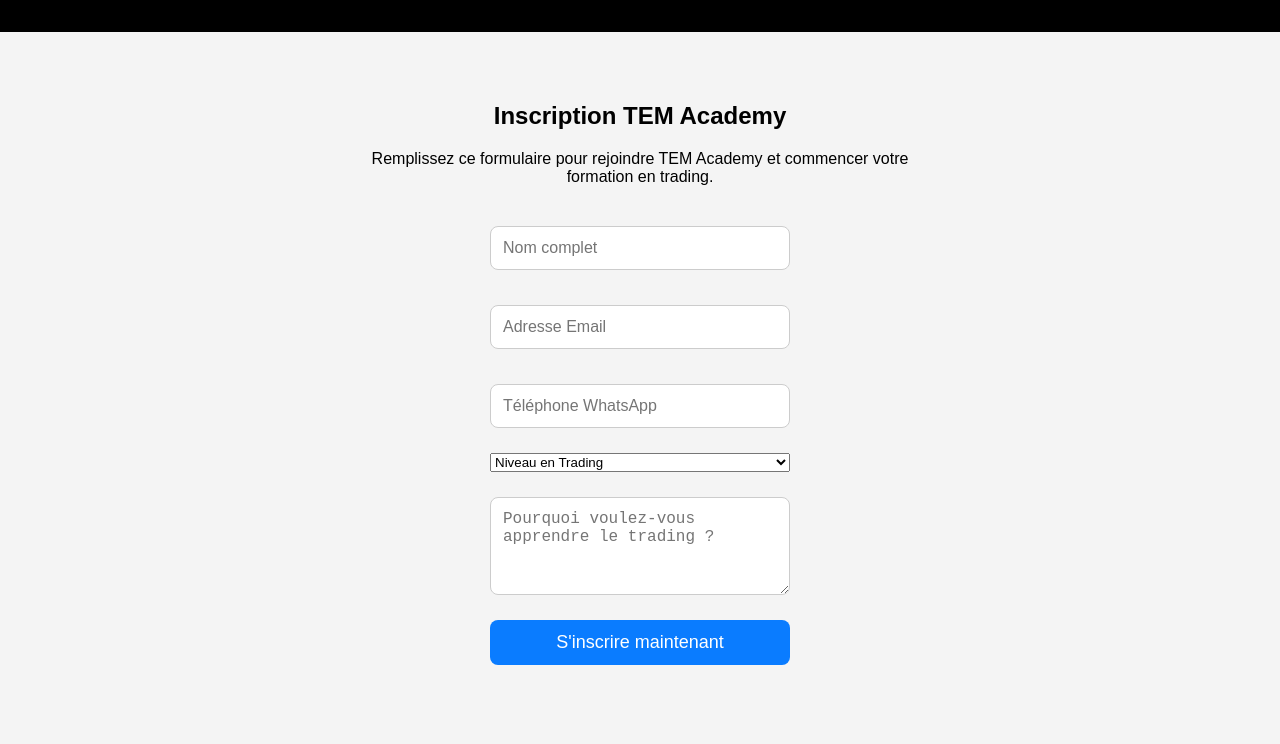
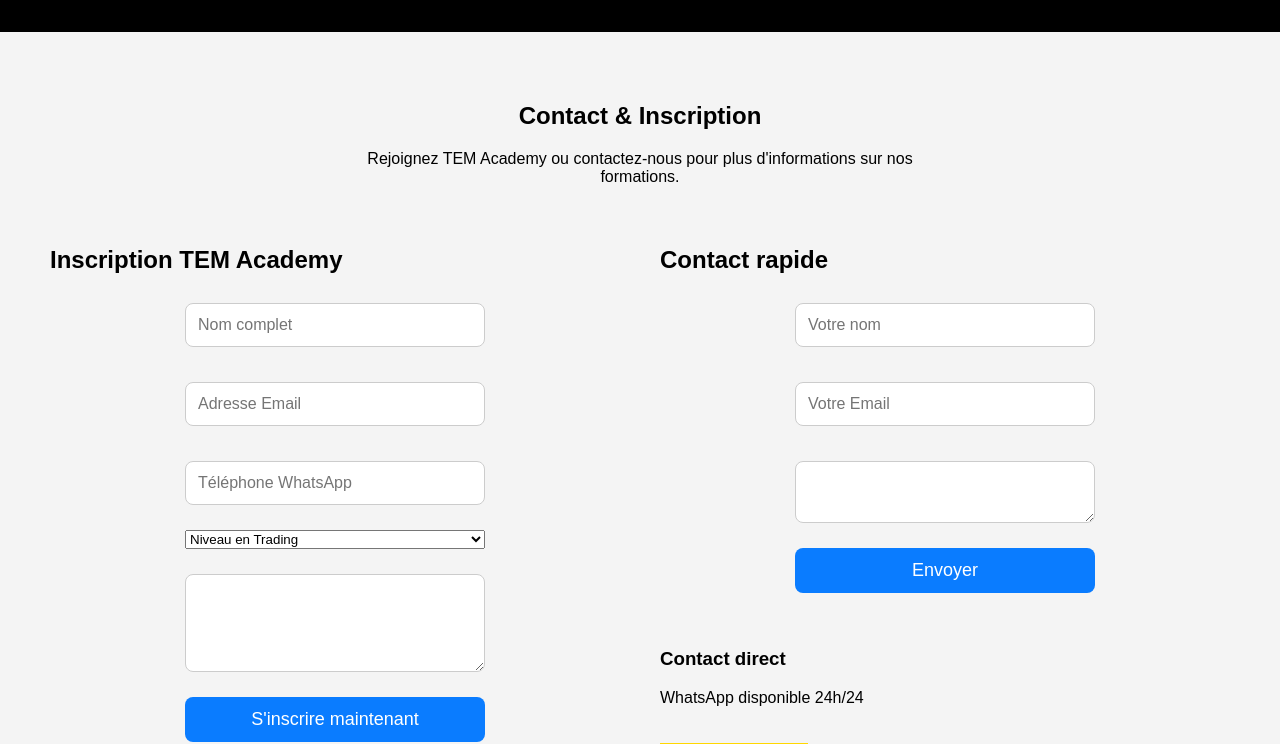
Before and after one commit to dtsdave7-sketch/index.html, a plain HTML site: page contact.html in a window 1280 px wide. Shown: the part 66-810 px from the top of the page. Drawn offline with Linux system fonts and the light colour scheme.

Commit message:
Update contact.html

```diff
--- a/contact.html
+++ b/contact.html
@@ -74,74 +74,116 @@
 <section class="page">
 
 
-<!-- FORM INSCRIPTION ANLE -->
-
 <h1 style="text-align:center;">
-Inscription TEM Academy
+Contact & Inscription
 </h1>
 
 <p style="text-align:center;max-width:600px;margin:auto;">
 
-Remplissez ce formulaire pour rejoindre TEM Academy
-et commencer votre formation en trading.
+Rejoignez TEM Academy ou contactez-nous pour plus
+d'informations sur nos formations.
 
 </p>
 
 
-<form id="inscription"
-action="https://formspree.io/f/yourID"
+
+<div style="
+
+display:grid;
+grid-template-columns:1fr 1fr;
+gap:40px;
+margin-top:40px;
+
+">
+
+
+<!-- COLONNE INSCRIPTION -->
+
+<div>
+
+
+<h2 id="inscription">
+
+Inscription TEM Academy
+
+</h2>
+
+
+<form action="https://formspree.io/f/yourID"
+
 method="POST"
 
-style="max-width:600px;
-margin:auto;
-margin-top:30px;
+style="
+
 display:flex;
 flex-direction:column;
-gap:15px;">
+gap:15px;
+
+">
 
 
 <input type="text"
+
 name="Nom"
+
 placeholder="Nom complet"
+
 required>
 
 
 <input type="email"
+
 name="Email"
+
 placeholder="Adresse Email"
+
 required>
 
 
 <input type="text"
+
 name="Telephone"
+
 placeholder="Téléphone WhatsApp"
+
 required>
 
 
 <select name="Niveau">
 
-<option value="">
+<option>
+
 Niveau en Trading
+
 </option>
 
 <option>
+
 Débutant
+
 </option>
 
 <option>
+
 Intermédiaire
+
 </option>
 
 <option>
+
 Avancé
+
 </option>
 
 </select>
 
 
 <textarea name="Motivation"
+
 placeholder="Pourquoi voulez-vous apprendre le trading ?"
+
 rows="4">
+
 </textarea>
 
 
@@ -155,15 +197,13 @@
 </form>
 
 
-
-<!-- CONTACT ANBA ADWAT -->
-
-<div style="margin-top:70px;
-display:flex;
-justify-content:flex-end;">
+</div>
 
 
-<div style="width:350px;">
+
+<!-- COLONNE CONTACT -->
+
+<div>
 
 
 <h2>
@@ -174,22 +214,40 @@
 
 
 <form action="https://formspree.io/f/yourID"
-method="POST">
+
+method="POST"
+
+style="
+
+display:flex;
+flex-direction:column;
+gap:15px;
+
+">
+
 
 <input type="text"
+
 name="Nom"
+
 placeholder="Votre nom"
+
 required>
 
 
 <input type="email"
+
 name="Email"
+
 placeholder="Votre Email"
+
 required>
 
 
 <textarea name="Message"
+
 placeholder="Votre message">
+
 </textarea>
 
 
@@ -203,23 +261,39 @@
 </form>
 
 
-</div>
+<br><br>
+
+
+<h3>
+
+Contact direct
+
+</h3>
+
+
+<p>
+
+WhatsApp disponible 24h/24
+
+</p>
+
+
+<a class="btn"
+
+href="https://wa.me/50946126417?text=Bonjour%20TechEco%20Lead,%20je%20veux%20plus%20d'informations"
+
+target="_blank">
+
+💬 WhatsApp
+
+</a>
 
 
 </div>
 
 
 
-<br><br>
-
-
-<a class="btn"
-href="https://wa.me/50946126417?text=Bonjour%20TechEco%20Lead,%20je%20veux%20plus%20d'informations"
-target="_blank">
-
-💬 WhatsApp
-
-</a>
+</div>
 
 
 </section>
```
